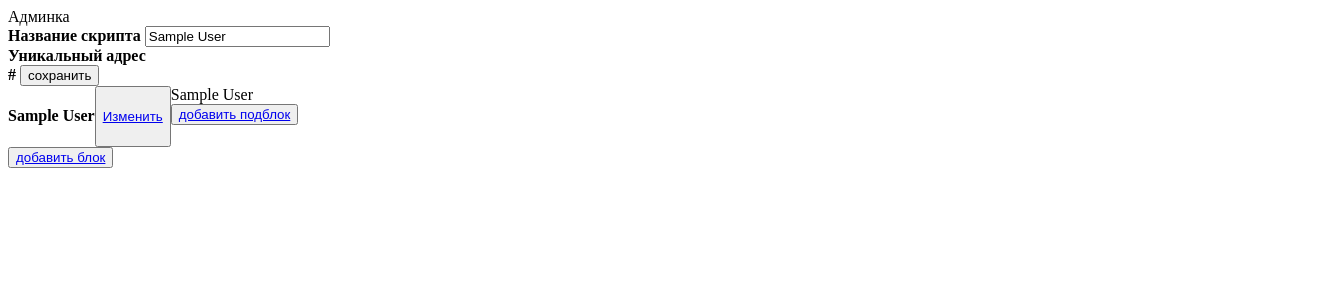
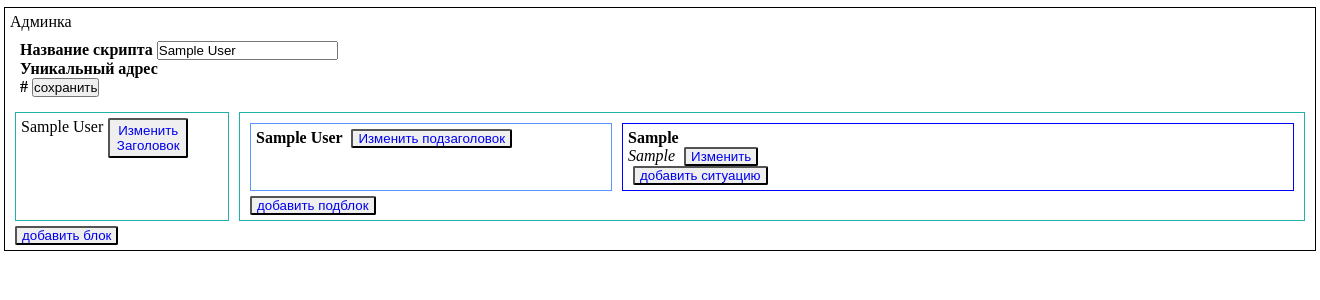
Before and after one commit to amicuswat/sales_scripts, a Django app: page /admin/script/edit/1 in a window 1320 px wide. Shown: the top 300 px of the page. Run offline with Django 3.2, Linux system fonts and the light colour scheme; tables that the repository leaves empty hold one stand-in row (values such as "Sample post").

Commit message:
Finished admin area now two level of conrols and situations are awailable to add and edit

```diff
--- a/sales_scripts/adminapp/templates/adminapp/base.html
+++ b/sales_scripts/adminapp/templates/adminapp/base.html
@@ -10,7 +10,7 @@
         {% endblock %}
     </title>
     {% block css %}
-
+        <link rel="stylesheet" type="text/css" href="{% static 'css/style.css' %}">
     {% endblock %}
     {% block js %}
     {% endblock %}
--- a/sales_scripts/adminapp/templates/adminapp/script_edit.html
+++ b/sales_scripts/adminapp/templates/adminapp/script_edit.html
@@ -21,25 +21,58 @@
     {% else %}
         {% for control_top in control_tops %}
             <div style="display: flex">
-            <div class="controls-top" style="display: flex">
-                 <h4>{{ control_top.name }}</h4><button><a href="{% url 'admin:control_top_edit' control_top.pk %}">Изменить </a> </button>
+                <div class="controls" style="display: flex">
+                    <span class="control-name">{{ control_top.name }}</span>
+                    <button class="change-button"><a href="{% url 'admin:control_top_edit' control_top.pk %}">Изменить
+                        Заголовок </a></button>
                 </div>
-           <div class="sub-controls" >
+
+                <div class="controls to_control">
                     {% for control_to in controls_to_controls %}
 
+
                         {% if control_to.control.name == control_top.name %}
-                       {{ control_to.name }} <br>
+                            <div class="display-row">
+                                <div class="control-width-350">
+                                    <b>{{ control_to.name }} </b>
+                                    <button><a href="{% url 'admin:control_to_control_edit' control_to.pk %}">Изменить
+                                        подзаголовок </a></button>
+                                </div>
+
+                                <div class="controls control-width-660">
+                                    {% for situation in situations %}
+                                        {% if situation.control.name == control_to.name %}
+                                            <div>
+                                                <b>{{ situation.situation }}</b><br>
+                                                <i>{{ situation.recomended_action }}</i>
+                                             <button>
+                                        <a href="{% url 'admin:situation_edit' situation.pk %}">Изменить</a>
+                                    </button>
+                                            </div>
+
                                         {% endif %}
+                                    {% endfor %}
+                                    <button>
+                                        <a href="{% url 'admin:situation_create' control_to.pk %}">добавить ситуацию</a>
+                                    </button>
+                                </div>
+
+                            </div>
+                        {% endif %}
+
+                        <div>
+
+                        </div>
                     {% endfor %}
                     <button>
                         <a href="{% url 'admin:control_to_control_create' control_top.pk %}">добавить подблок</a>
                     </button>
                 </div>
             </div>
+
+        {% endfor %}
         <div>
             <button><a href="{% url 'admin:control_top_create' script_to_edit.pk %}">добавить блок</a></button>
         </div>
-         {% endfor %}
-
     {% endif %}
 {% endblock %}
--- a/sales_scripts/adminapp/urls.py
+++ b/sales_scripts/adminapp/urls.py
@@ -12,5 +12,9 @@ urlpatterns = [
     path('control_top/edit/<int:pk>', adminapp.control_top_edit, name='control_top_edit'),
 
     path('control_to_control/create/<int:pk>', adminapp.control_to_control_create, name='control_to_control_create'),
+    path('control_to_control/edit/<int:pk>', adminapp.control_to_control_edit, name='control_to_control_edit'),
+
+    path('situation/create/<int:pk>', adminapp.situation_create, name='situation_create'),
+    path('situation/edit/<int:pk>', adminapp.situation_edit, name='situation_edit'),
 
 ]
--- a/sales_scripts/adminapp/views.py
+++ b/sales_scripts/adminapp/views.py
@@ -1,7 +1,7 @@
 from django.contrib.auth.decorators import user_passes_test
 from django.shortcuts import render, HttpResponseRedirect, get_object_or_404
 from authapp.models import ScriptsUser
-from adminapp.models import Script, ControlTop, ControlToControl
+from adminapp.models import Script, ControlTop, ControlToControl, Situation
 from django.urls import reverse
 import random, string
 
@@ -52,6 +52,7 @@ def script_edit(request, pk):
     script_to_edit = get_object_or_404(Script, pk=pk)
     control_tops = ControlTop.objects.filter(script=script_to_edit)
     controls_to_controls = ControlToControl.objects.filter(control__script=script_to_edit)
+    situations = Situation.objects.filter(control__control__script=script_to_edit)
 
     # for control_top in control_tops:
     #     controls_to_controls[control_top]
@@ -62,7 +63,8 @@ def script_edit(request, pk):
         'title': title,
         'script_to_edit': script_to_edit,
         'control_tops': control_tops,
-        'controls_to_controls': controls_to_controls
+        'controls_to_controls': controls_to_controls,
+        'situations': situations
     }
 
     return render(request, 'adminapp/script_edit.html', content)
@@ -115,3 +117,54 @@ def control_to_control_create(request, pk):
     }
 
     return render(request, 'adminapp/control_to_control_create.html', content)
+
+def control_to_control_edit(request, pk):
+    title = 'изменить подблок'
+
+    control = get_object_or_404(ControlToControl, pk=pk)
+    if request.method == 'POST':
+        control.name = request.POST['control_name']
+        control.save()
+        return HttpResponseRedirect(reverse('admin:script_edit', args=[control.control.script.pk]))
+
+    content = {
+        'title': title,
+        'control': control
+    }
+
+    return render(request, 'adminapp/control_to_control_edit.html', content)
+
+def situation_create(request, pk):
+    title = 'добавляем ситуацию'
+
+    control_to_control = get_object_or_404(ControlToControl, pk=pk)
+    if request.method == 'POST':
+        new_situation = Situation(situation=request.POST['situation'],
+                                  recomended_action=request.POST['recomended_action'],
+                                  control=control_to_control)
+        new_situation.save()
+        return HttpResponseRedirect(reverse('admin:script_edit', args=[control_to_control.control.script.pk]))
+
+    content = {
+        'title': title,
+        'control_to_control': control_to_control
+    }
+
+    return render(request, 'adminapp/situation_create.html', content)
+
+def situation_edit(request, pk):
+    title = 'изменить ситуацию'
+
+    situation = get_object_or_404(Situation, pk=pk)
+    if request.method == 'POST':
+        situation.situation = request.POST['situation']
+        situation.recomended_action = request.POST['recomended_action']
+        situation.save()
+        return HttpResponseRedirect(reverse('admin:script_edit', args=[situation.control.control.script.pk]))
+
+    content = {
+        'title': title,
+        'situation': situation
+    }
+
+    return render(request, 'adminapp/situation_edit.html', content)
--- a/sales_scripts/sales_scripts/settings.py
+++ b/sales_scripts/sales_scripts/settings.py
@@ -126,4 +126,8 @@ USE_TZ = True
 
 STATIC_URL = '/static/'
 
+STATICFILES_DIRS = (
+    os.path.join(BASE_DIR, "static"),
+)
+
 AUTH_USER_MODEL = 'authapp.ScriptsUser'
--- /dev/null
+++ b/sales_scripts/static/css/style.css
@@ -0,0 +1,61 @@
+* {
+    padding: 0;
+    margin: 0;
+}
+
+button {
+    max-height: 40px;
+
+    border-radius: 2px;
+    padding: 0 5px;
+    margin: 0 5px;
+}
+
+.change-button {
+    max-width: 80px;
+}
+
+a {
+    text-decoration: none;
+}
+
+.admin_container {
+    width: 1300px;
+    margin: 8px auto;
+    padding: 5px;
+    outline: black solid 1px;
+}
+
+.form-horizontal {
+    margin: 10px;
+}
+
+.controls {
+    width: 250px;
+    padding: 5px;
+    margin: 5px;
+    border: solid lightseagreen 1px;
+}
+
+.to_control {
+    width: 100%;
+
+}
+
+.control-width-350 {
+    width: 350px;
+    border: solid #5897fb 1px;
+    padding: 5px;
+    margin: 5px;
+}
+
+.control-width-660 {
+    width: 660px;
+    border: solid blue 1px;
+    padding: 5px;
+    margin: 5px;
+}
+
+.display-row {
+    display: flex;
+}
```
Also changed, not shown: sales_scripts/adminapp/templates/adminapp/control_to_control_edit.html (added, +13 -0 lines), sales_scripts/adminapp/templates/adminapp/situation_create.html (added, +17 -0 lines), sales_scripts/adminapp/templates/adminapp/situation_edit.html (added, +17 -0 lines). Lines whose indentation alone changed are shown as unchanged.
